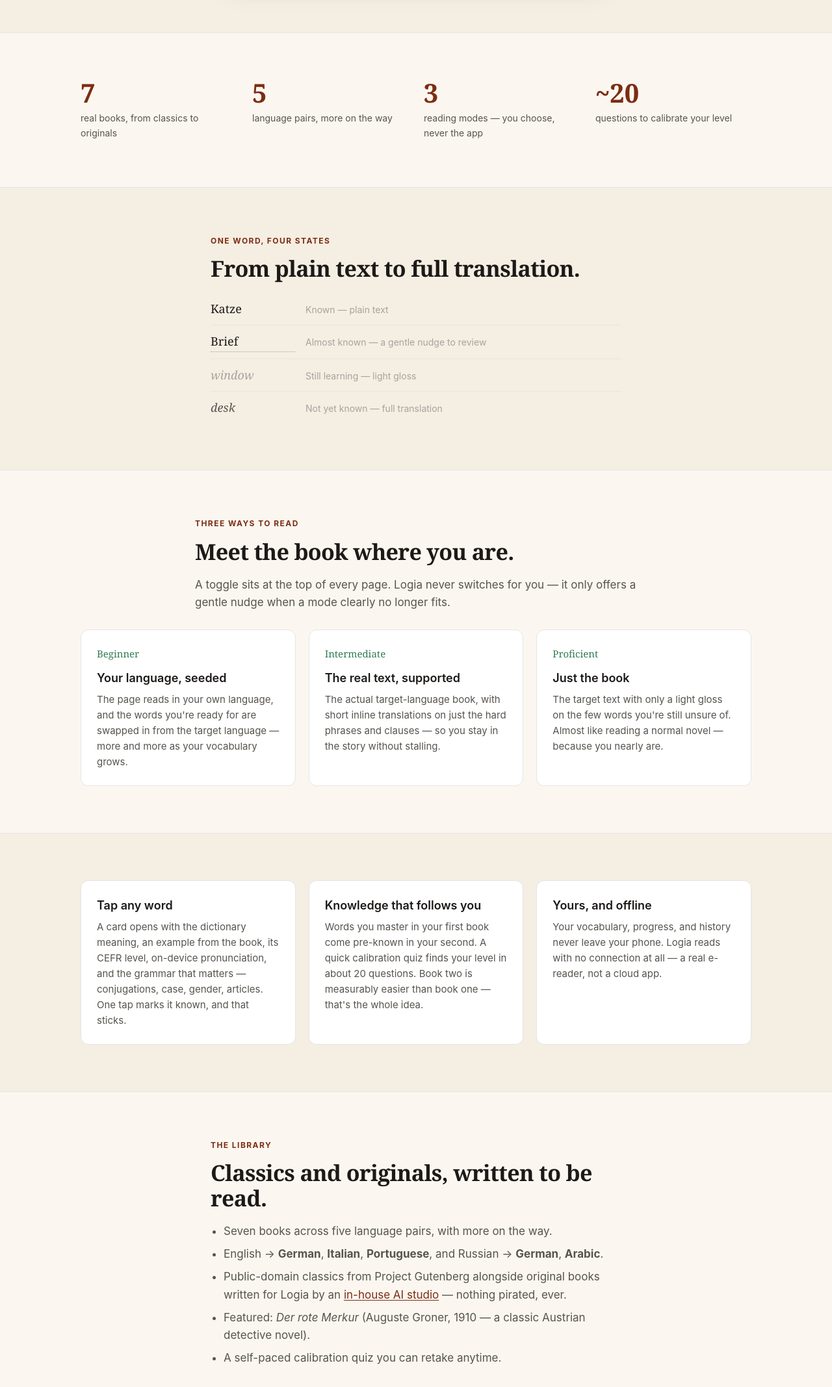
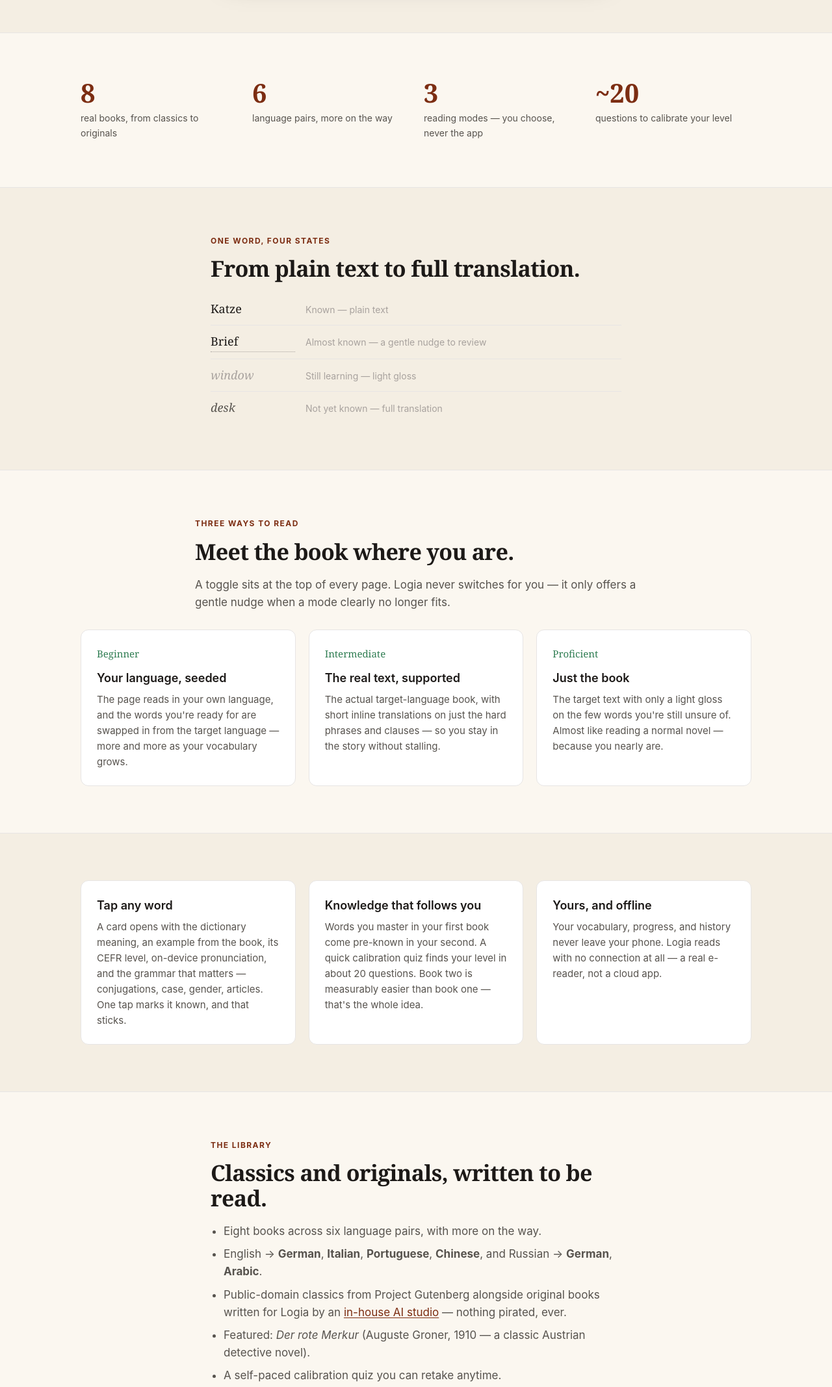
Before and after one commit to Boosya/logia-site, a plain HTML site: page index.html in a window 1280 px wide. Shown: the part 1420-3555 px from the top of the page at 65% size. Drawn offline with Linux system fonts and the light colour scheme.

Commit message:
site: update to current state — 8 books, 6 language pairs (add Chinese)
Live R2 catalog now serves 8 books incl. What the River Keeps (English→Chinese).
Updated the stats block, the 'where it stands' list, and the support FAQ. Held
English→Arabic (GreyLine EN edition) since its files aren't on R2 yet.

```diff
--- a/index.html
+++ b/index.html
@@ -82,8 +82,8 @@
     <section>
         <div class="wrap">
             <div class="stats">
-                <div class="stat"><div class="n">7</div><div class="l">real books, from classics to originals</div></div>
-                <div class="stat"><div class="n">5</div><div class="l">language pairs, more on the way</div></div>
+                <div class="stat"><div class="n">8</div><div class="l">real books, from classics to originals</div></div>
+                <div class="stat"><div class="n">6</div><div class="l">language pairs, more on the way</div></div>
                 <div class="stat"><div class="n">3</div><div class="l">reading modes — you choose, never the app</div></div>
                 <div class="stat"><div class="n">~20</div><div class="l">questions to calibrate your level</div></div>
             </div>
@@ -137,8 +137,8 @@
             <p class="eyebrow">The library</p>
             <h2>Classics and originals, written to be read.</h2>
             <ul class="list">
-                <li>Seven books across five language pairs, with more on the way.</li>
-                <li>English → <strong>German</strong>, <strong>Italian</strong>, <strong>Portuguese</strong>, and Russian → <strong>German</strong>, <strong>Arabic</strong>.</li>
+                <li>Eight books across six language pairs, with more on the way.</li>
+                <li>English → <strong>German</strong>, <strong>Italian</strong>, <strong>Portuguese</strong>, <strong>Chinese</strong>, and Russian → <strong>German</strong>, <strong>Arabic</strong>.</li>
                 <li>Public-domain classics from Project Gutenberg alongside original books written for Logia by an <a href="/team">in-house AI studio</a> — nothing pirated, ever.</li>
                 <li>Featured: <em>Der rote Merkur</em> (Auguste Groner, 1910 — a classic Austrian detective novel).</li>
                 <li>A self-paced calibration quiz you can retake anytime.</li>
```
Also changed, not shown: support.html (+1 -1 lines).
